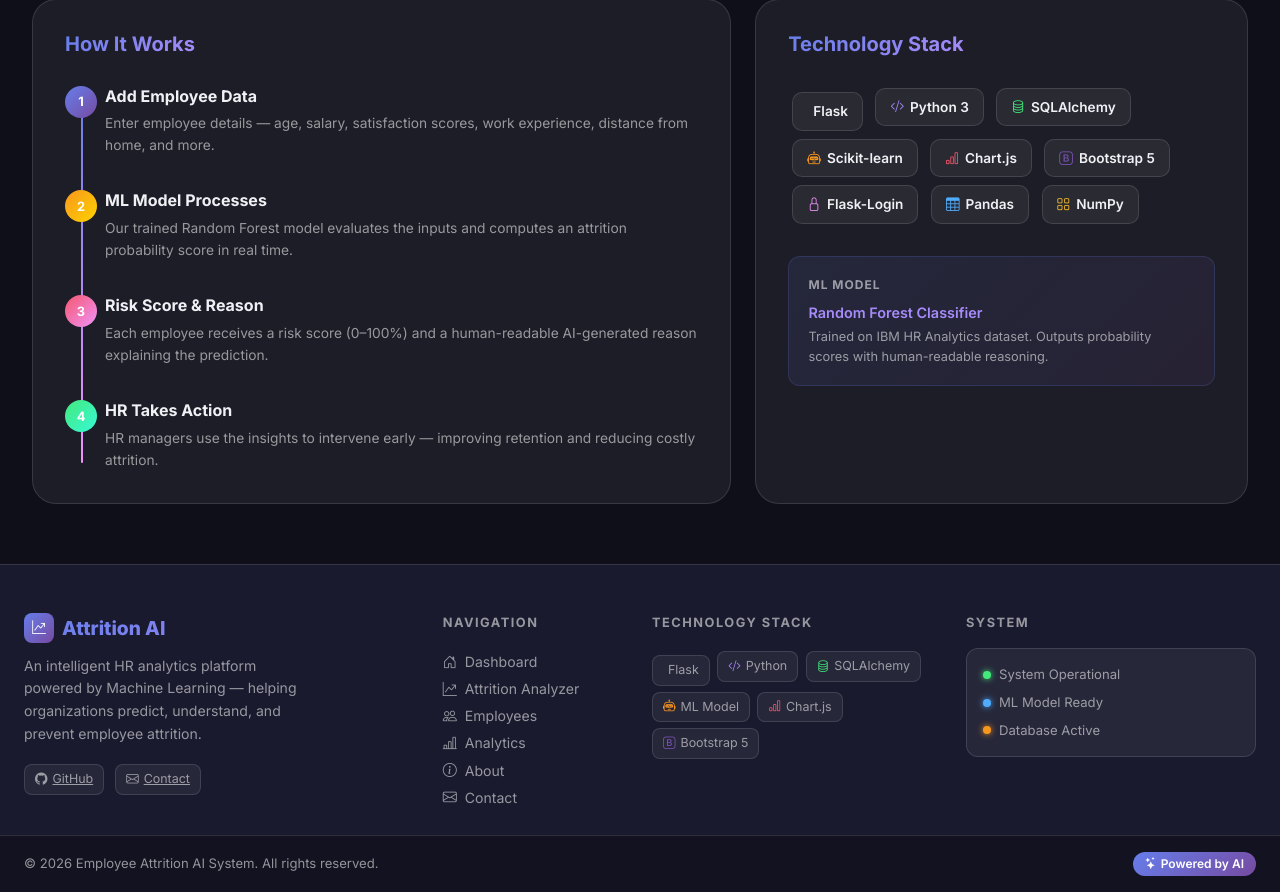
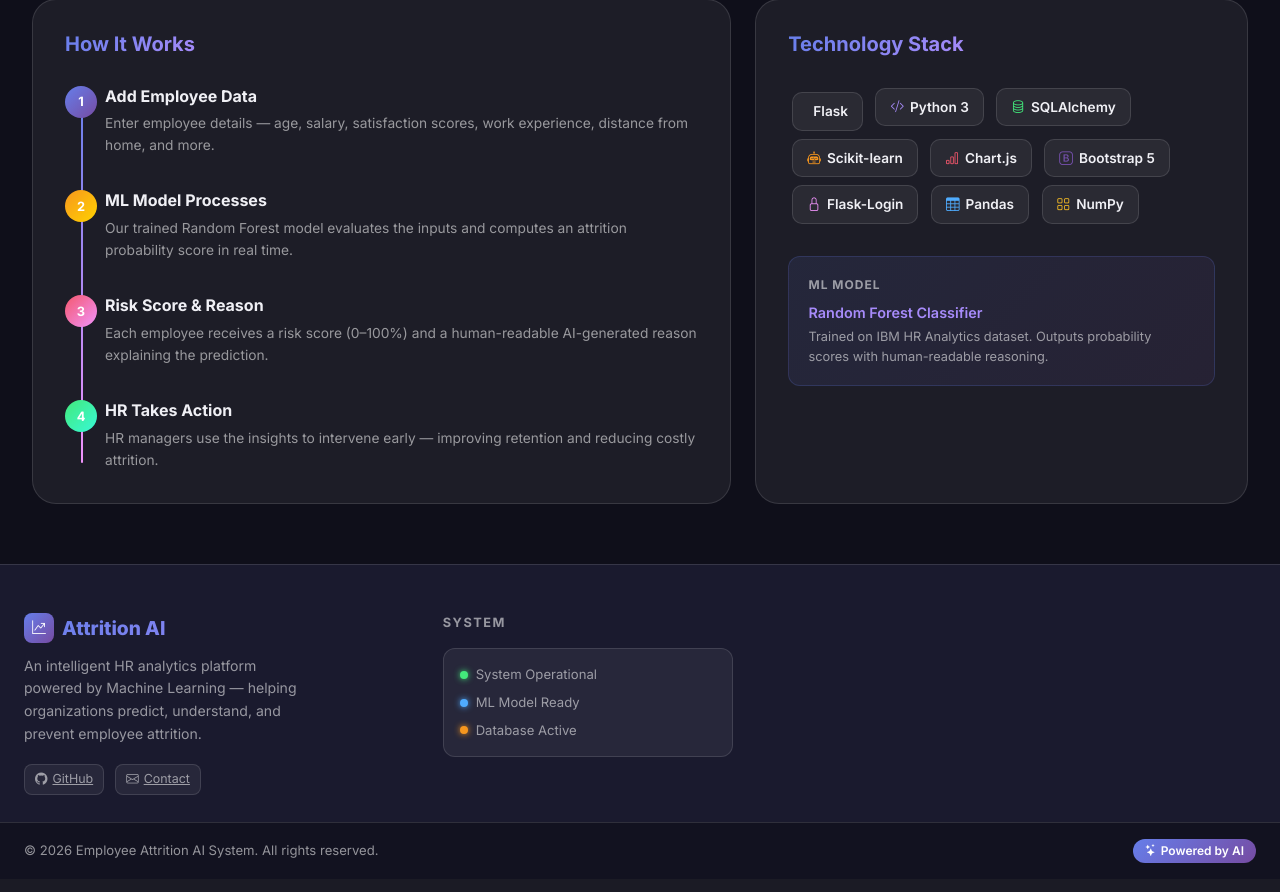
Before and after one commit to akhilprp567/employee-attrition, a Flask app: page /dashboard/about in a window 1280 px wide. Shown: the part 716-1608 px from the top of the page. After the commit the page ends 1579 px from the top, so only its background shows below. Run offline with Flask 3, Linux system fonts and the light colour scheme; a user stored in the database is signed in.

Commit message:
I have been removed the navigation section and the technology stack in the footer section

```diff
--- a/app/templates/base.html
+++ b/app/templates/base.html
@@ -701,37 +701,6 @@
                     </div>
                 </div>
 
-                <!-- COL 2: Quick Links -->
-                <div class="col-lg-2 col-md-6">
-                    <p class="footer-heading">Navigation</p>
-                    <a href="{{ url_for('dashboard.index') }}" class="footer-link"><i
-                            class="bi bi-house-door me-2"></i>Dashboard</a>
-                    <a href="{{ url_for('dashboard.attrition_analyzer') }}" class="footer-link"><i
-                            class="bi bi-graph-up-arrow me-2"></i>Attrition Analyzer</a>
-                    <a href="{{ url_for('dashboard.employees') }}" class="footer-link"><i
-                            class="bi bi-people me-2"></i>Employees</a>
-                    <a href="{{ url_for('dashboard.analytics') }}" class="footer-link"><i
-                            class="bi bi-bar-chart-line me-2"></i>Analytics</a>
-                    <a href="{{ url_for('dashboard.about') }}" class="footer-link"><i
-                            class="bi bi-info-circle me-2"></i>About</a>
-                    <a href="{{ url_for('dashboard.contact') }}" class="footer-link"><i
-                            class="bi bi-envelope me-2"></i>Contact</a>
-                </div>
-
-                <!-- COL 3: Tech Stack -->
-                <div class="col-lg-3 col-md-6">
-                    <p class="footer-heading">Technology Stack</p>
-                    <div>
-                        <span class="tech-badge"><i class="bi bi-flask" style="color:#4facfe;"></i> Flask</span>
-                        <span class="tech-badge"><i class="bi bi-code-slash" style="color:#a78bfa;"></i> Python</span>
-                        <span class="tech-badge"><i class="bi bi-database" style="color:#43e97b;"></i> SQLAlchemy</span>
-                        <span class="tech-badge"><i class="bi bi-robot" style="color:#f7971e;"></i> ML Model</span>
-                        <span class="tech-badge"><i class="bi bi-bar-chart" style="color:#f5576c;"></i> Chart.js</span>
-                        <span class="tech-badge"><i class="bi bi-bootstrap" style="color:#7952b3;"></i> Bootstrap
-                            5</span>
-                    </div>
-                </div>
-
                 <!-- COL 4: System Status -->
                 <div class="col-lg-3 col-md-6">
                     <p class="footer-heading">System</p>
```
